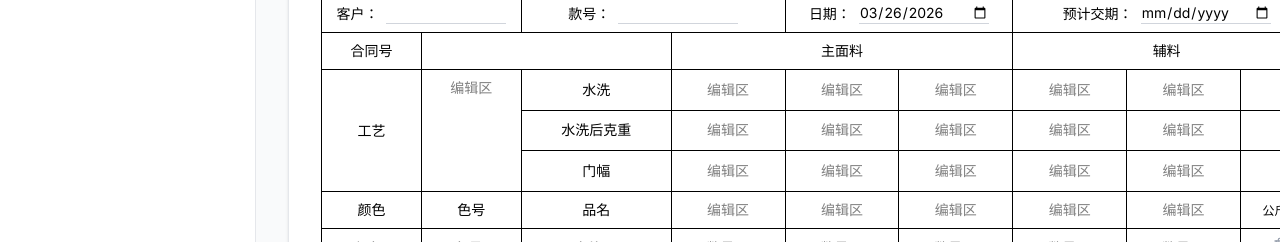
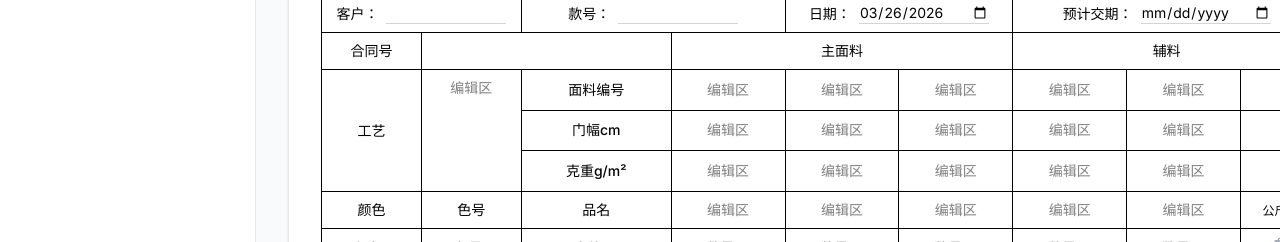
Before and after one commit to lenzhenl888-png/Textile-Dyeing-Plan-System, a React (Vite) app: page /new-plan in a window 1280 px wide. Shown: the part 276-518 px from the top of the page. Built offline with nearby package versions, Linux system fonts and the light colour scheme.

Commit message:
feat: Update fabric details in dyeing plan
Replaces "Water Wash" and "Weight After Water Wash" fields with "Fabric Number" and "Width (cm)" to better reflect fabric properties in the dyeing plan. This change impacts both the form input and the printed output.

```diff
--- a/src/components/DyeingPlanForm.tsx
+++ b/src/components/DyeingPlanForm.tsx
@@ -315,7 +315,7 @@ export default function DyeingPlanForm({ readOnly = false }: { readOnly?: boolea
                 <td colSpan={3} className="p-2 border-r border-b border-black font-medium align-middle">辅料</td>
               </tr>
 
-              {/* Row 3: 工艺, 水洗 */}
+              {/* Row 3: 工艺, 面料编号 */}
               <tr>
                 <td rowSpan={3} className="p-2 border-r border-b border-black font-medium align-middle">工艺</td>
                 <td rowSpan={3} className="p-2 border-r border-b border-black align-middle">
@@ -326,7 +326,7 @@ export default function DyeingPlanForm({ readOnly = false }: { readOnly?: boolea
                     placeholder="编辑区"
                   />
                 </td>
-                <td className="p-2 border-r border-b border-black font-medium whitespace-nowrap align-middle">水洗</td>
+                <td className="p-2 border-r border-b border-black font-medium whitespace-nowrap align-middle">面料编号</td>
                 {formData.fabrics?.map((fabric, i) => (
                   <td key={i} className="p-2 border-r border-b border-black align-middle">
                     <input
@@ -340,14 +340,14 @@ export default function DyeingPlanForm({ readOnly = false }: { readOnly?: boolea
                 <td className="p-2 border-r border-b border-black align-middle"></td>
               </tr>
 
-              {/* Row 4: 水洗后克重 */}
+              {/* Row 4: 门幅cm */}
               <tr>
-                <td className="p-2 border-r border-b border-black font-medium whitespace-nowrap align-middle">水洗后克重</td>
+                <td className="p-2 border-r border-b border-black font-medium whitespace-nowrap align-middle">门幅cm</td>
                 {formData.fabrics?.map((fabric, i) => (
                   <td key={i} className="p-2 border-r border-b border-black align-middle">
                     <input
-                      value={fabric.weight}
-                      onChange={(e) => handleFabricChange(i, 'weight', e.target.value)}
+                      value={fabric.width}
+                      onChange={(e) => handleFabricChange(i, 'width', e.target.value)}
                       className="w-full outline-none bg-transparent text-center"
                       placeholder="编辑区"
                     />
@@ -356,14 +356,14 @@ export default function DyeingPlanForm({ readOnly = false }: { readOnly?: boolea
                 <td className="p-2 border-r border-b border-black align-middle"></td>
               </tr>
 
-              {/* Row 5: 门幅 */}
+              {/* Row 5: 克重g/m² */}
               <tr>
-                <td className="p-2 border-r border-b border-black font-medium whitespace-nowrap align-middle">门幅</td>
+                <td className="p-2 border-r border-b border-black font-medium whitespace-nowrap align-middle">克重g/m²</td>
                 {formData.fabrics?.map((fabric, i) => (
                   <td key={i} className="p-2 border-r border-b border-black align-middle">
                     <input
-                      value={fabric.width}
-                      onChange={(e) => handleFabricChange(i, 'width', e.target.value)}
+                      value={fabric.weight}
+                      onChange={(e) => handleFabricChange(i, 'weight', e.target.value)}
                       className="w-full outline-none bg-transparent text-center"
                       placeholder="编辑区"
                     />
--- a/src/components/DyeingPlanPrint.tsx
+++ b/src/components/DyeingPlanPrint.tsx
@@ -163,7 +163,7 @@ export default function DyeingPlanPrint({ plan, variant = 'icon' }: DyeingPlanPr
                             <td rowSpan={3} className="p-1.5 border-r-[1.5px] border-b-[1.5px] border-black align-middle whitespace-pre-wrap">
                               {plan.process}
                             </td>
-                            <td className="p-1.5 border-r-[1.5px] border-b-[1.5px] border-black font-medium leading-tight whitespace-nowrap align-middle">水洗</td>
+                            <td className="p-1.5 border-r-[1.5px] border-b-[1.5px] border-black font-medium leading-tight whitespace-nowrap align-middle">面料编号</td>
                             {plan.fabrics.map((f, i) => (
                               <td key={i} className="p-1.5 border-r-[1.5px] border-b-[1.5px] border-black align-middle">
                                 {f.itemNumber || '-'}
@@ -171,18 +171,18 @@ export default function DyeingPlanPrint({ plan, variant = 'icon' }: DyeingPlanPr
                             ))}
                           </tr>
                           <tr>
-                            <td className="p-1.5 border-r-[1.5px] border-b-[1.5px] border-black font-medium leading-tight whitespace-nowrap align-middle">水洗后克重</td>
+                            <td className="p-1.5 border-r-[1.5px] border-b-[1.5px] border-black font-medium leading-tight whitespace-nowrap align-middle">门幅cm</td>
                             {plan.fabrics.map((f, i) => (
                               <td key={i} className="p-1.5 border-r-[1.5px] border-b-[1.5px] border-black align-middle">
-                                {f.weight || '-'}
+                                {f.width || '-'}
                               </td>
                             ))}
                           </tr>
                           <tr>
-                            <td className="p-1.5 border-r-[1.5px] border-b-[1.5px] border-black font-medium leading-tight whitespace-nowrap align-middle">门幅</td>
+                            <td className="p-1.5 border-r-[1.5px] border-b-[1.5px] border-black font-medium leading-tight whitespace-nowrap align-middle">克重g/m²</td>
                             {plan.fabrics.map((f, i) => (
                               <td key={i} className="p-1.5 border-r-[1.5px] border-b-[1.5px] border-black align-middle">
-                                {f.width || '-'}
+                                {f.weight || '-'}
                               </td>
                             ))}
                           </tr>
```
